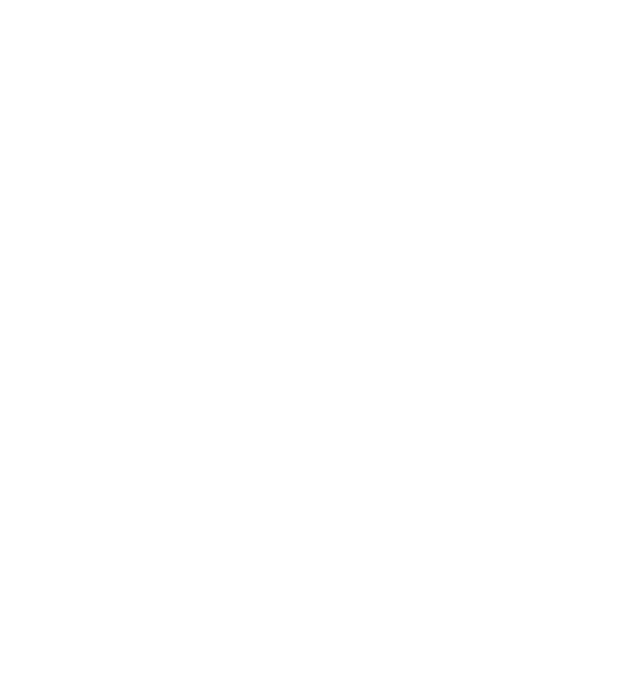
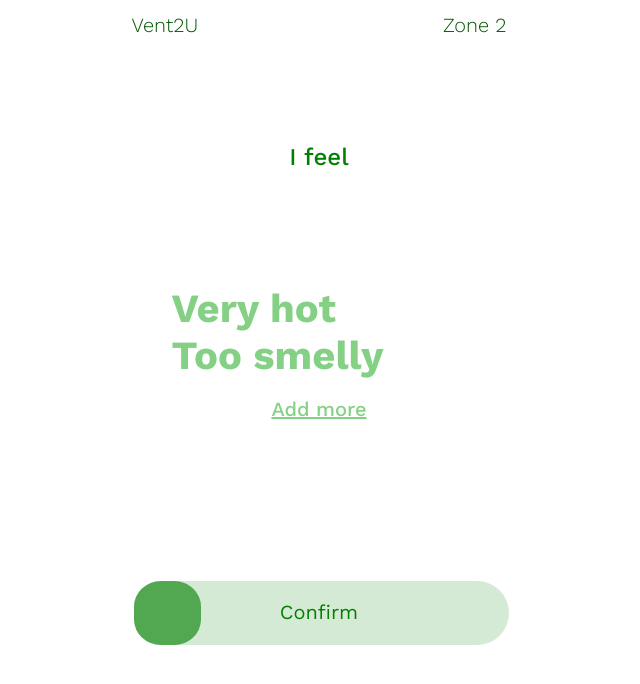
Before and after one commit to jespernpedersen/v2u, an Angular app: page /confirmation in a window 1280 px wide. Before the commit this address led to /. Shown: the top 684 px of the page, without its empty margins (321-961 px from the left). Built offline with nearby package versions, Linux system fonts and the light colour scheme.

Commit message:
Confirm to Slide Component + Request Overview

```diff
--- a/src/app/app-routing.module.ts
+++ b/src/app/app-routing.module.ts
@@ -10,6 +10,7 @@
 import { RoomFeelingsComponent } from './views/feelings/room/room.component';
 import { HumidityComponent } from './views/feelings/humidity/humidity.component';
 import { TemperatureComponent } from './views/feelings/temperature/temperature.component';
+import { ConfirmationComponent } from './views/request/confirmation/confirmation.component';
 
 const routes: Routes = [
   { path: '', component: AppComponent,
@@ -21,6 +22,7 @@
           { path: 'room', component: RoomFeelingsComponent, },
           { path: 'humidity', component: HumidityComponent, },
           { path: 'temperature', component: TemperatureComponent, },
+          { path: 'confirmation', component: ConfirmationComponent, },
         ] },
     ]
   },
--- a/src/app/views/dashboard.component.ts
+++ b/src/app/views/dashboard.component.ts
@@ -1,13 +1,50 @@
-import { Component, OnInit } from '@angular/core';
+import { Component, OnInit, AfterViewInit } from '@angular/core';
+import { NavigationEnd, Router } from '@angular/router';
+@Component({
+  selector: 'app-dashboard',
+  templateUrl: './dashboard.component.html',
+  styleUrls: ['dashboard.component.css'],
+})
 
-  @Component({
-    selector: 'app-dashboard',
-    templateUrl: './dashboard.component.html',
-    styleUrls: ['dashboard.component.css'],
-  })
+export class DashboardComponent implements OnInit, AfterViewInit {
+  page;
+  url;
 
-  export class DashboardComponent implements OnInit {
-    ngOnInit() {
+  constructor(private _router: Router){}
 
+  ngOnInit(): void {
+    this._router.events.subscribe((e) => {
+      this.setSpecial(e);
+    });
+  }
+
+  ngAfterViewInit(): void{
+    this.setSpecial(this._router);
+  }
+
+  public setSpecial(event) {
+    if(event instanceof NavigationEnd || event instanceof Router) {
+      if(event.url == this.url) return;
+
+      this.page = document.querySelector(".app");
+
+      this.url = event.url;
+
+      switch(event.url) {
+        case "/":
+          this.removeSpecial();
+          break;
+        case "/confirmation":
+          this.addSpecial();
+          break;
+        default: break;
+      }
     }
   }
+  removeSpecial() {
+    this.page.classList.remove("special");
+  }
+  addSpecial() {
+    this.page.classList.add("special");
+  }
+}
--- /dev/null
+++ b/src/app/views/request/confirmation/confirmation.component.css
@@ -0,0 +1,169 @@
+:host {
+    width: 100%;
+    color: #84d085;
+}
+
+h1 {
+    text-align: center;
+    font-weight: 500;
+    color: #008000;
+    margin-bottom: 7rem;
+}
+
+ul {
+    list-style: none;
+    margin: 0;
+    padding: 0;
+    padding-left: 40px;
+}
+
+ul li {
+    text-align: left;
+    font-size: 40px;
+    line-height: normal;
+    font-weight: 600;
+}
+
+.add-more {
+    text-align: center;
+    margin-top: 20px;
+    font-size: 20px;
+    font-weight: 500;
+}
+
+.add-more span {
+    text-decoration: underline;
+}
+
+
+/* Slide to Confirm */
+
+.confirm-selection {
+    margin-top: 10rem;
+    position: relative;
+    width: 100%;
+}
+
+.component-text {
+    position: absolute;
+    width: 100%;
+    left: 50%;
+    text-align: center;
+    display: block;
+    top: calc(50% - 2px);
+    transform: translate(-50%, -50%);
+    font-size: 20px;
+    pointer-events: none;
+    color: #008000;
+}
+
+.pullee {
+    width: 100%;
+    appearance: none;
+    transform: scale(1);
+    background-color: transparent;
+}
+
+.pullee:active::-webkit-slider-thumb {
+    appearance: none;
+    transform: scale(1.1);
+    cursor: -webkit-grabbing;
+    cursor: -moz-grabbing;
+}
+
+.pullee:active::-moz-range-thumb {
+    border: 0;
+    transform: scale(1.1);
+    cursor: -webkit-grabbing;
+    cursor: -moz-grabbing;
+}
+
+.pullee:active::-ms-thumb {
+    transform: scale(1.3);
+    cursor: -webkit-grabbing;
+    cursor: -moz-grabbing;
+}
+
+.pullee:focus {
+    outline: none;
+}
+
+.pullee::-webkit-slider-thumb {
+    appearance: none;
+    display: block;
+    width: 4.2rem;
+    height: 4rem;
+    border-radius: 40%;
+    background: #52a851;
+    transform-origin: 50% 50%;
+    transform: scale(1);
+    transition: transform ease-out 100ms;
+    cursor: -webkit-grab;
+    cursor: -moz-grab;
+}
+
+.pullee::-moz-range-thumb {
+    border: 0;
+    display: block;
+    width: 1.3rem;
+    height: 100%;
+    border-radius: 50%;
+    background: #52a851;
+    transform-origin: 50% 50%;
+    transform: scale(1);
+    transition: transform ease-out 100ms;
+    cursor: -webkit-grab;
+    cursor: -moz-grab;
+}
+
+.pullee::-ms-thumb {
+    border: 0;
+    display: block;
+    width: 1.3rem;
+    height: 100%;
+    border-radius: 50%;
+    background: #52a851;
+    transform-origin: 50% 50%;
+    transform: scale(1);
+    transition: transform ease-out 100ms;
+    cursor: -webkit-grab;
+    cursor: -moz-grab;
+}
+
+.pullee::-webkit-slider-runnable-track {
+    height: 100%;
+    padding: 0rem;
+    box-sizing: content-box;
+    border-radius: 2rem;
+    background-color: #d4ead5;
+}
+
+.pullee::-moz-range-track {
+    height: 1.3rem;
+    box-sizing: content-box;
+    border-radius: 1rem;
+    background-color: #d4ead5;
+}
+
+.pullee::-moz-focus-outer {
+    border: 0;
+}
+
+.pullee::-ms-track {
+    border: 0;
+    height: 1.3rem;
+    padding: 0rem;
+    box-sizing: content-box;
+    border-radius: 1rem;
+    background-color: #d4ead5;
+    color: transparent;
+}
+
+.pullee::-ms-fill-lower,
+.pullee::-ms-fill-upper {
+    background-color: transparent;
+}
+
+.pullee::-ms-tooltip {
+    display: none;
+}
--- /dev/null
+++ b/src/app/views/request/confirmation/confirmation.component.html
@@ -0,0 +1,12 @@
+<h1>I feel</h1>
+<ul class="feeling-list">
+    <li>Very hot</li>
+    <li>Too smelly</li>
+</ul>
+<div class="add-more">
+    <span>Add more</span>
+</div>
+<div class="confirm-selection">
+    <input type="range" value="0" class="pullee" />
+    <span class="component-text">Confirm</span>
+</div>
--- /dev/null
+++ b/src/app/views/request/confirmation/confirmation.component.ts
@@ -0,0 +1,84 @@
+import { AfterViewInit, Component, OnInit } from '@angular/core';
+
+@Component({
+    selector: 'view-confirmation',
+    templateUrl: './confirmation.component.html',
+    styleUrls: ['confirmation.component.css'],
+})
+
+export class ConfirmationComponent implements OnInit, AfterViewInit {
+    inputRange;
+    maxValue = 150;
+    speed = 12;
+    currValue = 12;
+    rafID;
+    isActive = false;
+
+    ngOnInit() {
+    }
+    ngAfterViewInit() {
+        this.inputRange = document.getElementsByClassName('pullee')[0];
+        this.inputRange.min = 0;
+        this.inputRange.max = this.maxValue;
+
+        this.addEventListeners();
+    }
+
+    // Set value
+    confirmStartHandler() {
+        window.cancelAnimationFrame(this.rafID);
+        this.currValue = this.inputRange.value;
+    }
+
+    // Check if completed
+    confirmEndHandler() {
+        this.currValue = this.inputRange.value;
+
+        if(this.currValue >= this.maxValue) {
+            this.successHandler();
+        }
+        else {
+            this.rafID = window.requestAnimationFrame(() => {
+                this.animateHandler();
+            });
+        }
+    }
+
+    // Handle Animations
+    animateHandler() {
+        this.inputRange.value = this.currValue;
+        if(this.currValue > -1) {
+            window.requestAnimationFrame(() => {
+                this.animateHandler();
+            });
+        }
+        // Animation Speed
+        this.currValue = this.currValue - this.speed;
+    }
+    successHandler() {
+        alert("Confirmed!");
+
+        // Reset User Input
+        this.inputRange.value = 0;
+    }
+
+    addEventListeners() {
+        // Add All Start Drag Listeners
+        this.inputRange.addEventListener("mousedown", () => {
+            this.confirmStartHandler();
+        });
+        this.inputRange.addEventListener("mousestart", () => {
+            this.confirmStartHandler();
+        });
+        this.inputRange.addEventListener("touchstart", () => {
+            this.confirmStartHandler();
+        });
+        // Add All End Drag Listeners
+        this.inputRange.addEventListener("mouseup", () => {
+            this.confirmEndHandler();
+        });
+        this.inputRange.addEventListener("touchend", () => {
+            this.confirmEndHandler();
+        });
+    }
+}
```
